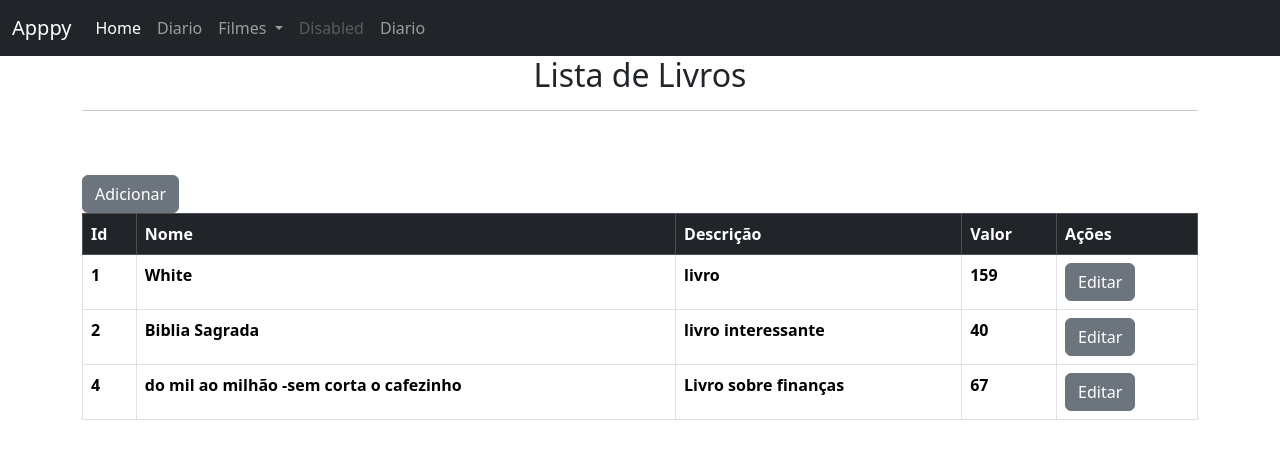
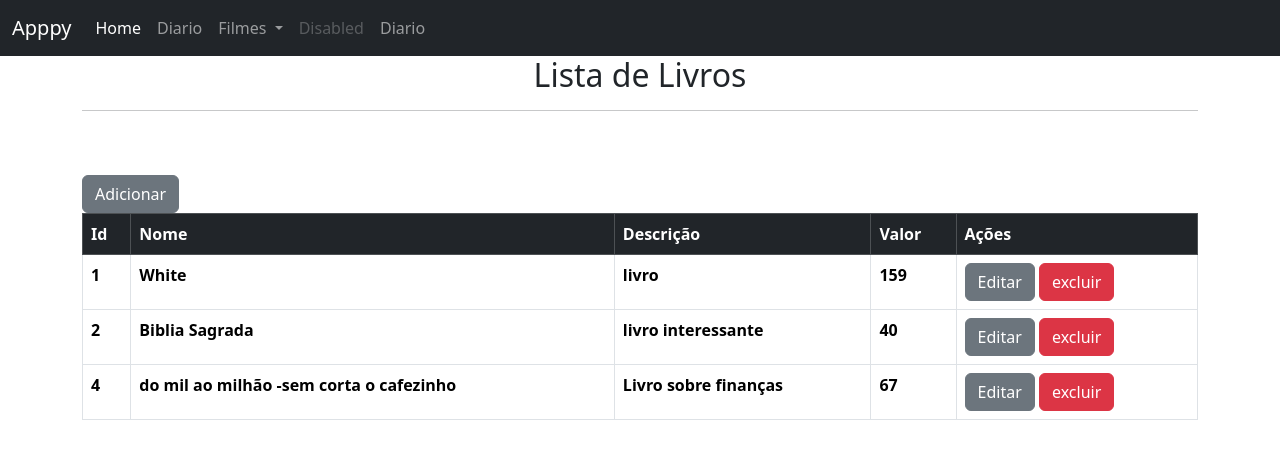
Before and after one commit to D6viddantas/curso_flask, a Flask app: page /livros in a window 1280 px wide. Shown: the top 459 px of the page. Run offline with Flask 3, Linux system fonts and the light colour scheme; lists and menus that the app fills with data are empty.

Commit message:
deletando livros (delete)

```diff
--- a/projeto/routes.py
+++ b/projeto/routes.py
@@ -79,3 +79,10 @@ def atualizar_livro(id):
         'atualizar_livro.html',
         livro = livro_bd
         )
+
+@app.route('/<int:id>/excluir_livro')
+def excluir_livroid(id):
+    livro_bd = Livro.query.filter_by(id=id).first()
+    db.session.delete(livro_bd)
+    db.session.commit()
+    return redirect(url_for('lista_livros'))
--- a/projeto/templates/livros.html
+++ b/projeto/templates/livros.html
@@ -26,6 +26,8 @@
                     <th>{{ livro.valor }}</th>
                     <th>
                         <a href='{{livro.id}}/atualizar_livro' class='btn btn-secondary bt-xs'>Editar</a>
+                        <a href='{{livro.id}}/excluir_livro' class='btn btn-danger bt-xs' onclick="return  confirm('Deseja excluir o Livro?')">excluir</a>
+
                 </tr>
             {% endfor %}
         </tbody>
```
Also changed, not shown: instance/livros.sqlite3.
